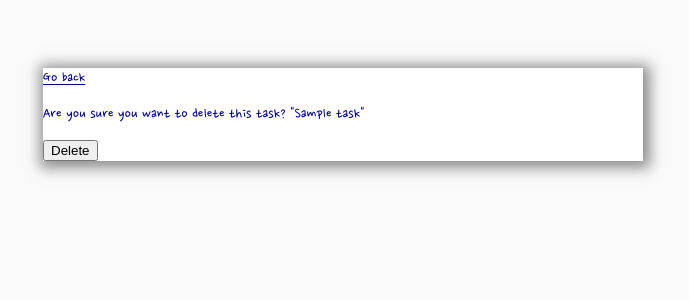
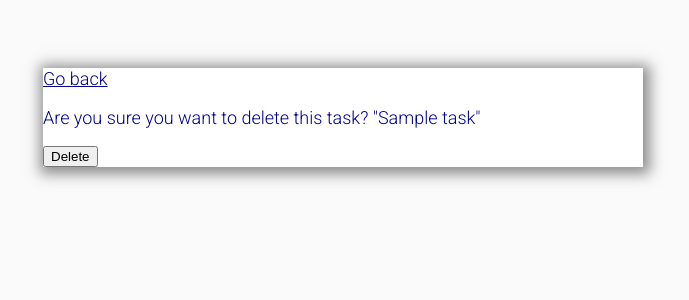
Before and after one commit to Roman-24/ToDoList-app, a Django app: page /task-delete/1/ in a window 1280 px wide. Shown: the top 300 px of the page, without its empty margins (297-986 px from the left). Run offline with Django 3.2, Linux system fonts and the light colour scheme; tables that the repository leaves empty hold one stand-in row (values such as "Sample post").

Commit message:
font update
Kvôli slovenským znakom

```diff
--- a/todo_list/base/templates/base/main.html
+++ b/todo_list/base/templates/base/main.html
@@ -9,12 +9,12 @@
         <title>To Do Items</title>
 
         <link rel="preconnect" href="https://fonts.gstatic.com">
-        <link href="https://fonts.googleapis.com/css2?family=Nanum+Pen+Script&display=swap" rel="stylesheet">
+        <link href="https://fonts.googleapis.com/css2?family=Roboto:wght@300&display=swap" rel="stylesheet">
 
         <style>
             body {
                 background-color: #FAFAFA;
-                font-family: 'Nanum Pen Script', cursive;
+                font-family: 'Roboto', sans-serif;
                 padding-top: 60px;
             }
 
@@ -24,6 +24,7 @@
 
             a, p{
                 color: darkblue;
+                font-size: large;
             }
 
             .container{
```
